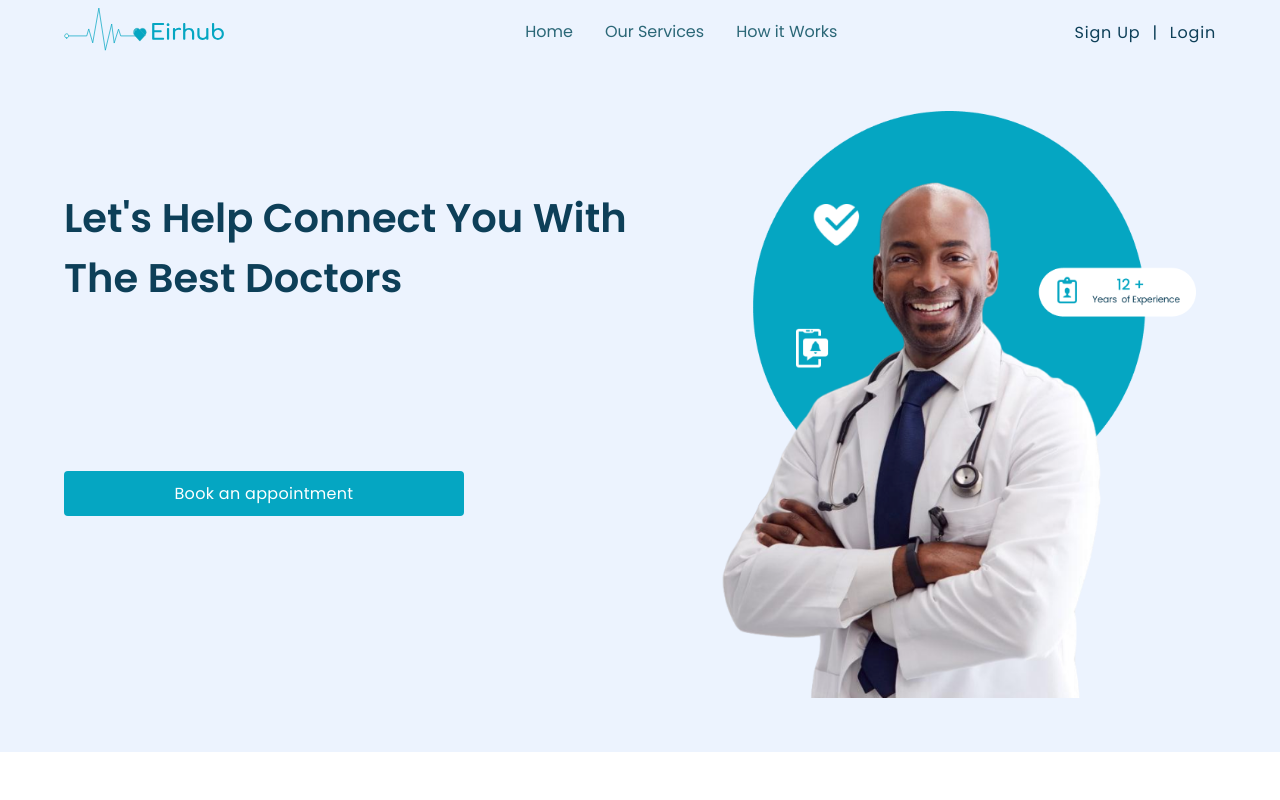
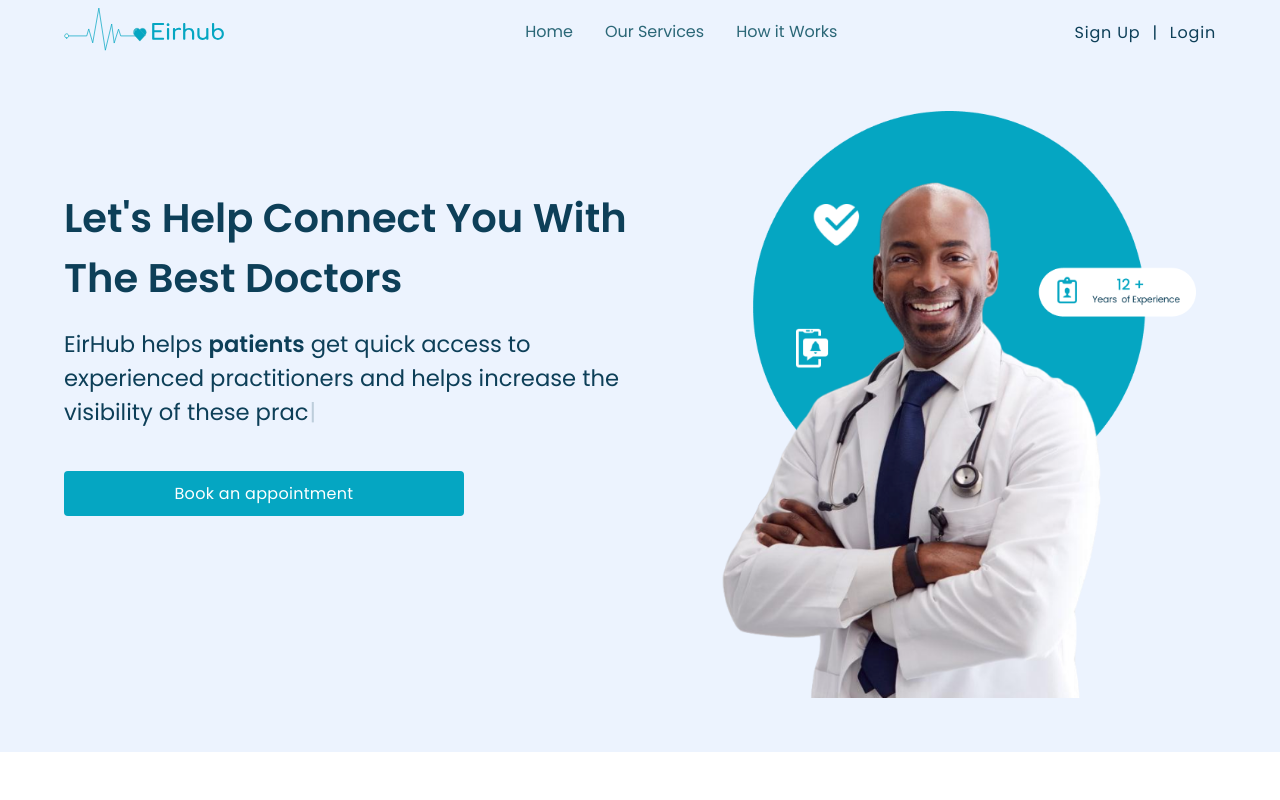
Before and after one commit to Silicon-Valley00/eirhub-frontend, a React (Create React App) app in the folder client/: page /landing-page in a window 1280 px wide. Shown: the top 800 px of the page. Built offline with nearby package versions, Linux system fonts and the light colour scheme.

Commit message:
uncomment codes and add import

```diff
--- a/client/src/Pages/Landing page/HowItWorks/index.js
+++ b/client/src/Pages/Landing page/HowItWorks/index.js
@@ -3,6 +3,7 @@ import Footer from '../components/Footer';
 import Navbar from '../components/Navbar';
 import Registration from '../../Registration page/Registration';
 import styles from './styles.module.css';
+import { HiCheck } from 'react-icons/hi';
 
 const HowItWorks = () => {
    // Handles the states of the modals that show the different registration pages to users based on gtheir selection
@@ -101,7 +102,8 @@ const HowItWorks = () => {
                      </div>
                      {/* fourth circle */}
                      <div className={styles.circle_4}>
-                        4<div className={styles.right__card}></div>
+                        <HiCheck />
+                        <div className={styles.right__card}></div>
                      </div>
                   </div>
                </section>
--- a/client/src/Pages/Landing page/components/Hero.js
+++ b/client/src/Pages/Landing page/components/Hero.js
@@ -2,6 +2,7 @@ import React from 'react';
 import landingpageImage from '../../../assets/landingpage design.png';
 import heroStyles from './hero.module.css';
 // import Typewriter from 'typewriter-effect';
+import Typewriter from 'typewriter-effect';
 
 const Hero = () => {
    return (
@@ -16,7 +17,7 @@ const Hero = () => {
                </div>
                <div className={heroStyles.content_info}>
                   <p className={heroStyles.content__info}>
-                     {/* <Typewriter
+                     <Typewriter
                         options={{ loop: false, delay: 20 }}
                         onInit={(typewriter) => {
                            typewriter
@@ -29,7 +30,7 @@ const Hero = () => {
                               )
                               .start();
                         }}
-                     /> */}
+                     />
                   </p>
                </div>
 
```
